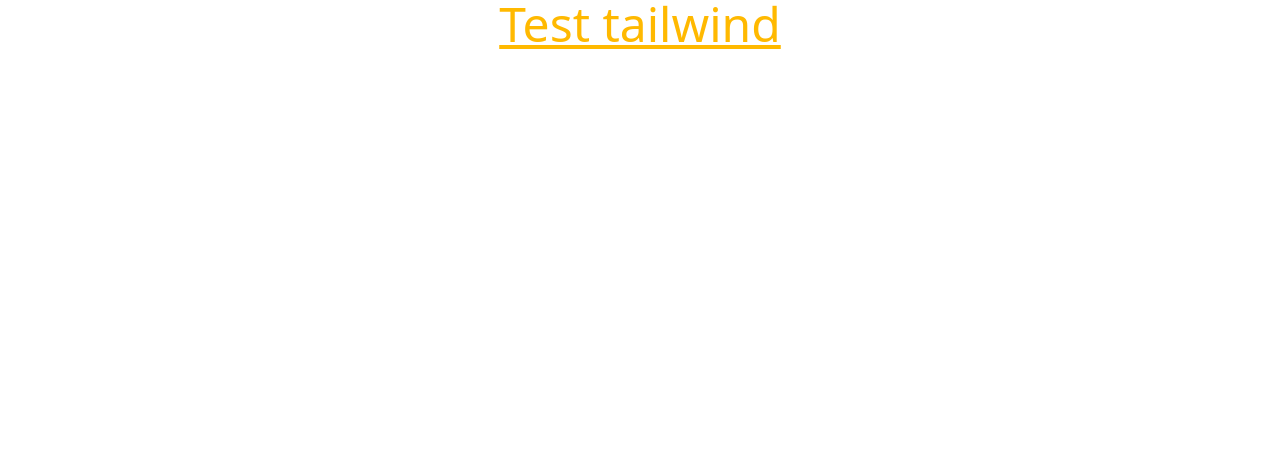
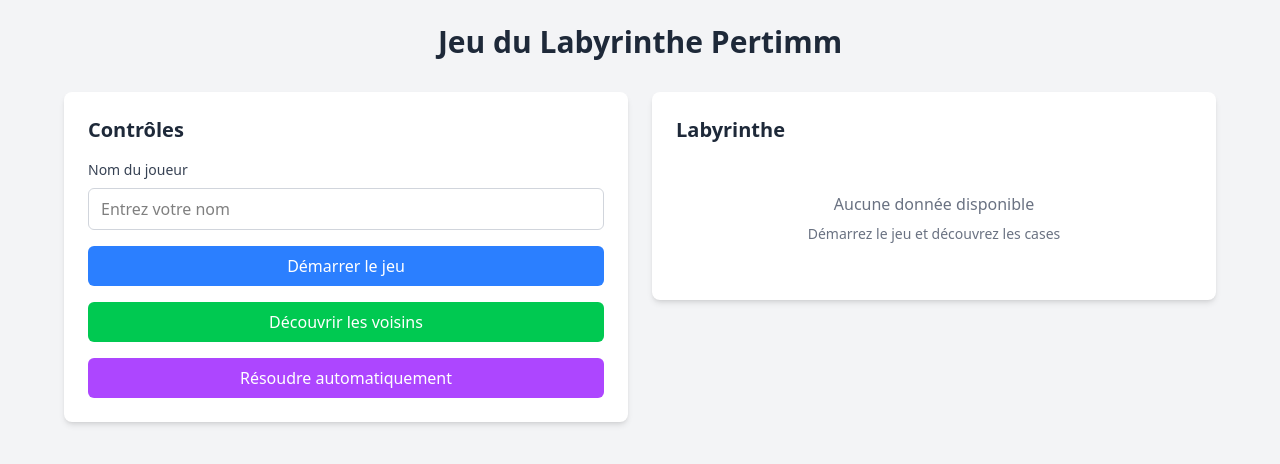
Before and after one commit to AndrianinaLydiano/Pertimm-labyrinthe, an Angular app: page / in a window 1280 px wide. Shown: the top 464 px of the page. Built offline with nearby package versions, Linux system fonts and the light colour scheme.

Commit message:
update app component structure and remove unused tests

```diff
--- a/src/app/app.html
+++ b/src/app/app.html
@@ -1,2 +1,12 @@
-<h1 class="text-5xl underline text-amber-400 text-center">Test tailwind</h1>
-<router-outlet />
+<div class="min-h-screen bg-gray-100 p-6">
+  <div class="max-w-6xl mx-auto">
+    <h1 class="text-3xl font-bold text-center text-gray-800 mb-8">Jeu du Labyrinthe Pertimm</h1>
+
+    <div class="grid grid-cols-1 lg:grid-cols-2 gap-6">
+      <app-game-controls />
+      <app-labyrinth-board />
+    </div>
+
+    <router-outlet />
+  </div>
+</div>
--- a/src/app/app.ts
+++ b/src/app/app.ts
@@ -1,12 +1,13 @@
 import { Component } from '@angular/core';
 import { RouterOutlet } from '@angular/router';
+import { GameControls } from './features/labyrinth/components/game-controls/game-controls';
+import { LabyrinthBoard } from './features/labyrinth/components/labyrinth-board/labyrinth-board';
 
 @Component({
   selector: 'app-root',
-  imports: [RouterOutlet],
+  imports: [RouterOutlet, GameControls, LabyrinthBoard],
   templateUrl: './app.html',
   styleUrl: './app.css'
 })
 export class App {
-  protected title = 'pertimm-labyrinthe';
 }
```
Also changed, not shown: 1 other file (tests, documents, lock files or other folders).
